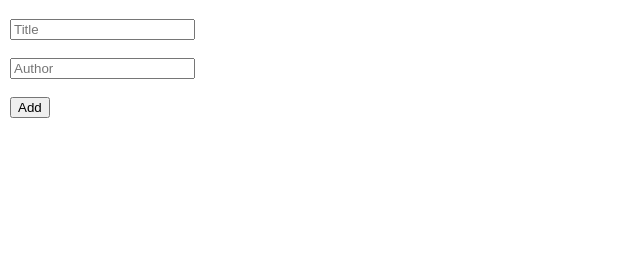
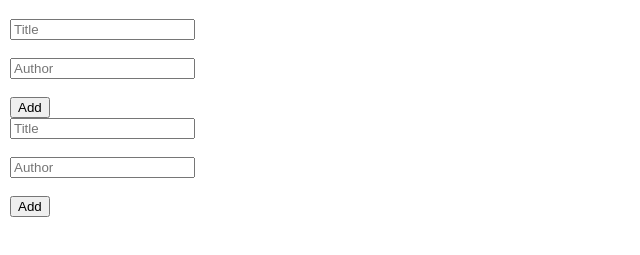
Before and after one commit to tugsem/awesome-books, a plain HTML site: page index.html in a window 1280 px wide. Shown: the part 61-316 px from the top of the page, without its empty margins (0-640 px from the left). Drawn offline with Linux system fonts and the light colour scheme.

Commit message:
add form data

```diff
--- a/index.html
+++ b/index.html
@@ -12,7 +12,13 @@
         <h1>Awesome Books</h1>
     </header>
     <main>
-        <div class="container"></div>
+        <div class="container">
+        </div>
+        <form action="" method="post">
+            <input type="text" id="title" placeholder="Title" required><br><br>
+            <input type="text" id="author" placeholder="Author" required ><br><br>
+            <button id="add" type="button">Add</button>
+        </form>
     </main>
     <script src="script.js"></script>
 </body>
```
Also changed, not shown: .eslintrc.json.
